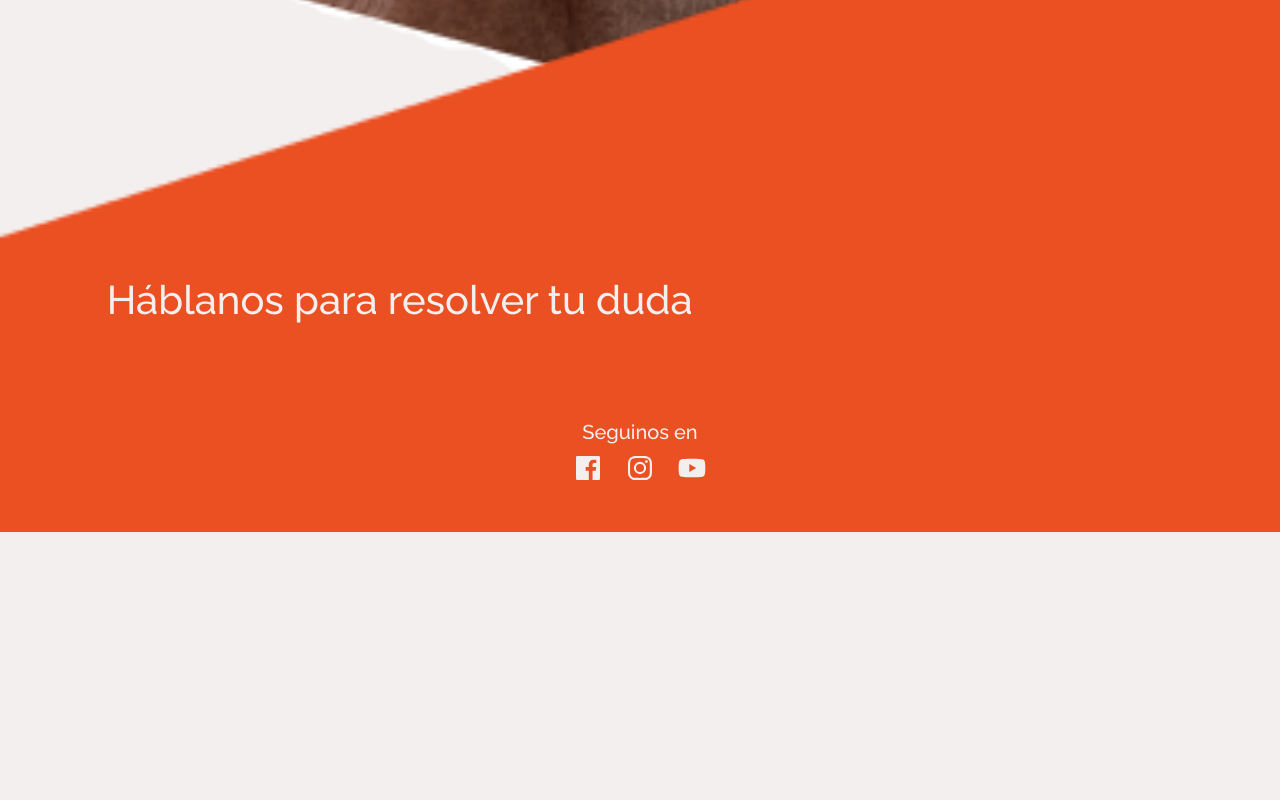
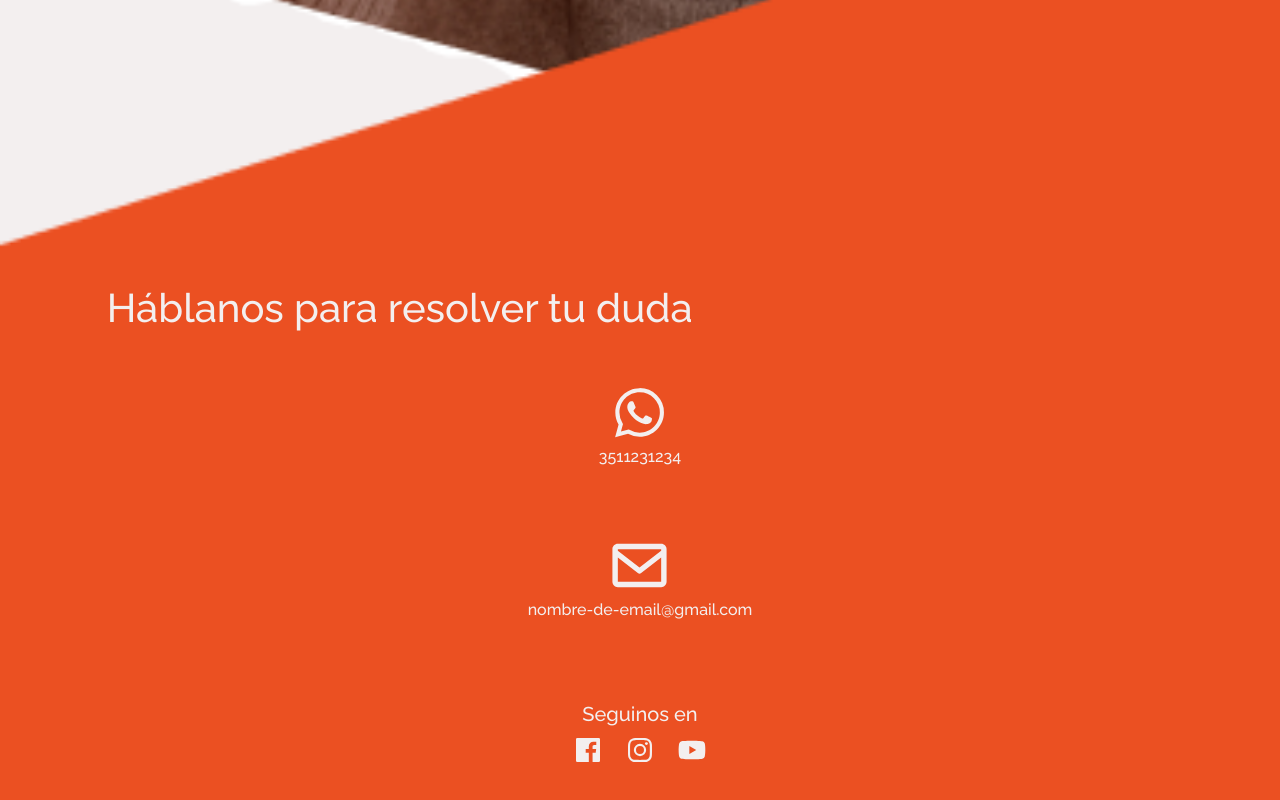
Before and after one commit to Maximo-Suarez/cnmf, a website: page pages/contacto.html in a window 1280 px wide. Shown: the part 952-1752 px from the top of the page. Before the commit the page ends 1484 px from the top, so only its background shows below. Drawn offline with nearby package versions, Linux system fonts and the light colour scheme.

Commit message:
contacto: agrego mail y telefono con sus iconos

```diff
--- a/pages/contacto.html
+++ b/pages/contacto.html
@@ -56,7 +56,12 @@
             <img class="datos__bg" src="../images/Polygon 3.png" alt="fondo naranja">
             <h2 class="datos__subtitulo col-10">Háblanos para resolver tu duda</h2>
             <div class="datos__icons col-8">
-                <!-- iconos -->
+                <img class="icons__icon" src="../images/bxl-whatsapp-white.svg" alt="logo de whatsapp">
+                <p class="icons__texto">3511231234</p>
+            </div>
+            <div class="datos__icons col-8">
+                <img class="icons__icon" src="../images/bx-mail.svg" alt="icono de una carta">
+                <p class="icons__texto">nombre-de-email@gmail.com</p>
             </div>
         </section>
     </main>
--- a/scss/contacto/_contacto.scss
+++ b/scss/contacto/_contacto.scss
@@ -10,7 +10,7 @@
         text-align: center;
         color: $color-primario;
         font-size: $titulo;
-        margin: 40px auto 0 auto;
+        margin: 3rem auto 0 auto;
         font-weight: 900;
         line-height: 1
     }
@@ -34,8 +34,17 @@
             margin: 16px auto;
         }
         .datos__icons{
-            margin: 16px auto;
-
+            margin: 2rem auto;
+            display: flex;
+            flex-direction: column;
+            align-items: center;
+            .icons__icon{
+                height: 65px;
+                width: 65px;
+            }
+            .icons__texto{
+                color: $color-terciario;
+            }
         }
     }
 }
```
Also changed, not shown: css/style.css, images/bx-mail.svg (added), images/bxl-whatsapp-white.svg (added), 1 other file.
